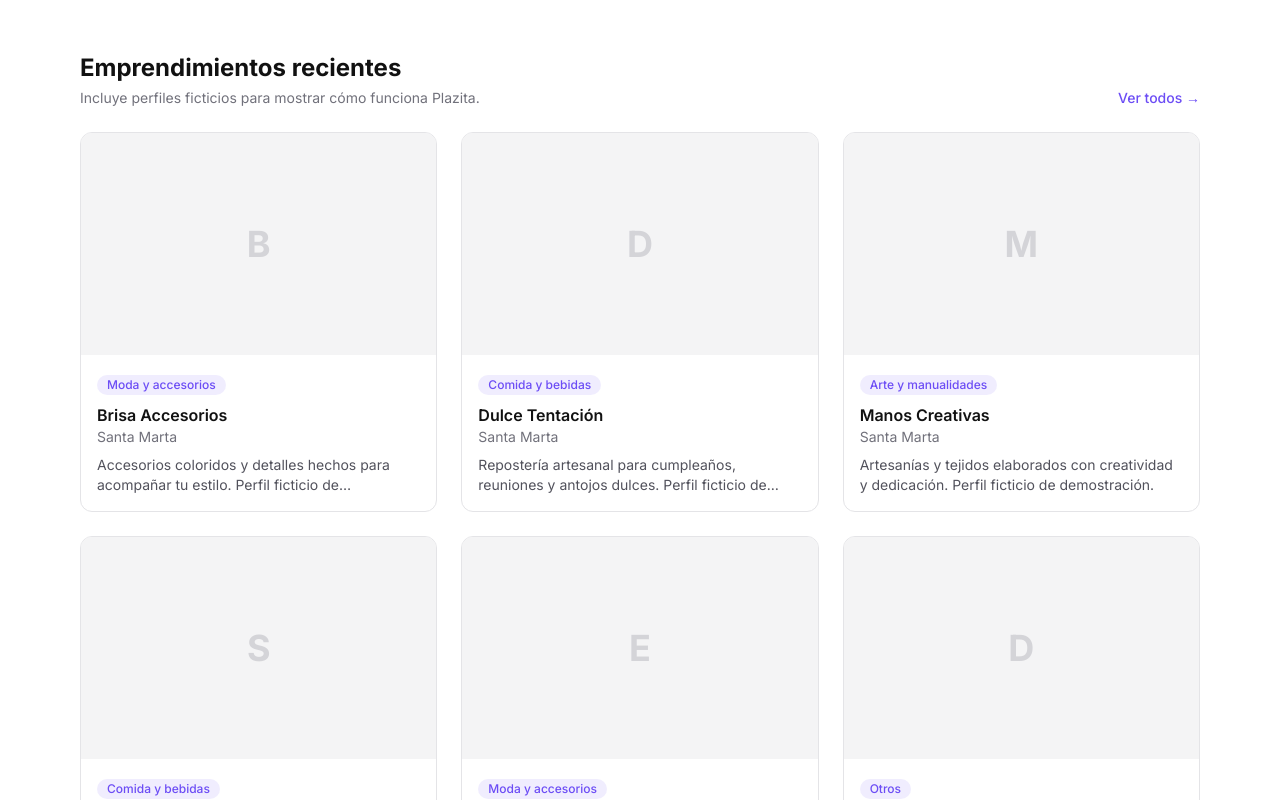
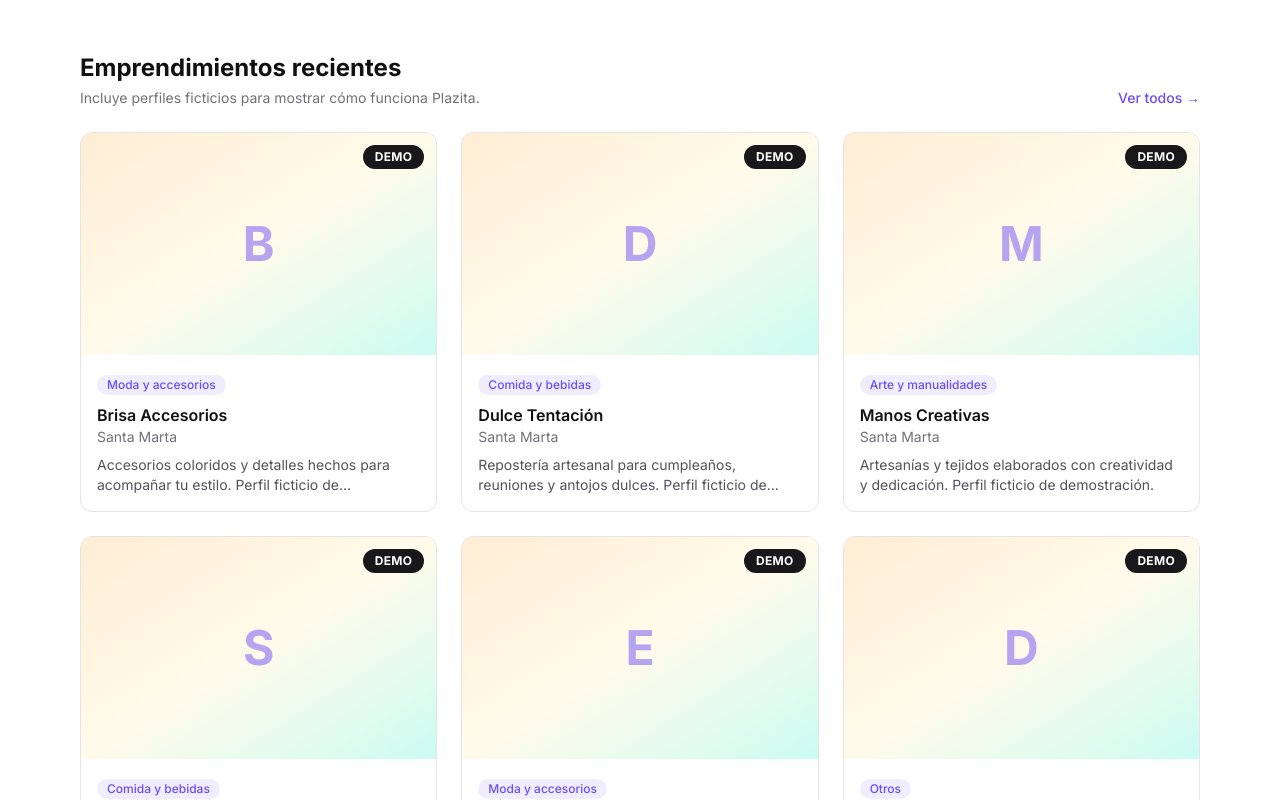
Before and after one commit to Jose19-py/Plazita, a Next.js app: page / in a window 1280 px wide. Shown: the part 760-1560 px from the top of the page. Built offline with nearby package versions, Linux system fonts and the light colour scheme; no server answers; the database is empty.

Commit message:
Marcar tarjetas de perfiles demo

```diff
--- a/src/components/EmprendimientoCard.tsx
+++ b/src/components/EmprendimientoCard.tsx
@@ -3,33 +3,24 @@ import type { Emprendimiento } from "@/lib/types";
 
 export default function EmprendimientoCard({ e }: { e: Emprendimiento }) {
   const imagen = e.portada_url || e.logo_url;
+  const demo = "es_demo" in e && e.es_demo;
 
   return (
-    <Link
-      href={`/emprendimiento/${e.slug}`}
-      className="group overflow-hidden rounded-xl border border-zinc-200 bg-white transition hover:shadow-lg"
-    >
-      <div className="aspect-[16/10] bg-zinc-100">
+    <Link href={`/emprendimiento/${e.slug}`} className="group overflow-hidden rounded-xl border border-zinc-200 bg-white transition hover:shadow-lg">
+      <div className="relative aspect-[16/10] bg-gradient-to-br from-orange-100 via-amber-50 to-teal-100">
         {imagen ? (
           // eslint-disable-next-line @next/next/no-img-element
           <img src={imagen} alt={e.nombre} className="h-full w-full object-cover" />
         ) : (
-          <div className="flex h-full items-center justify-center text-4xl font-bold text-zinc-300">
-            {e.nombre.charAt(0).toUpperCase()}
-          </div>
+          <div className="flex h-full items-center justify-center text-5xl font-bold text-brand/50">{e.nombre.charAt(0).toUpperCase()}</div>
         )}
+        {demo && <span className="absolute right-3 top-3 rounded-full bg-zinc-900 px-3 py-1 text-xs font-bold tracking-wide text-white">DEMO</span>}
       </div>
       <div className="p-4">
-        {e.categoria && (
-          <span className="mb-2 inline-block rounded-full bg-brand/10 px-2.5 py-0.5 text-xs font-medium text-brand">
-            {e.categoria}
-          </span>
-        )}
+        {e.categoria && <span className="mb-2 inline-block rounded-full bg-brand/10 px-2.5 py-0.5 text-xs font-medium text-brand">{e.categoria}</span>}
         <h3 className="font-semibold group-hover:text-brand">{e.nombre}</h3>
         {e.ciudad && <p className="text-sm text-zinc-500">{e.ciudad}</p>}
-        {e.descripcion && (
-          <p className="mt-2 line-clamp-2 text-sm text-zinc-600">{e.descripcion}</p>
-        )}
+        {e.descripcion && <p className="mt-2 line-clamp-2 text-sm text-zinc-600">{e.descripcion}</p>}
       </div>
     </Link>
   );
```
